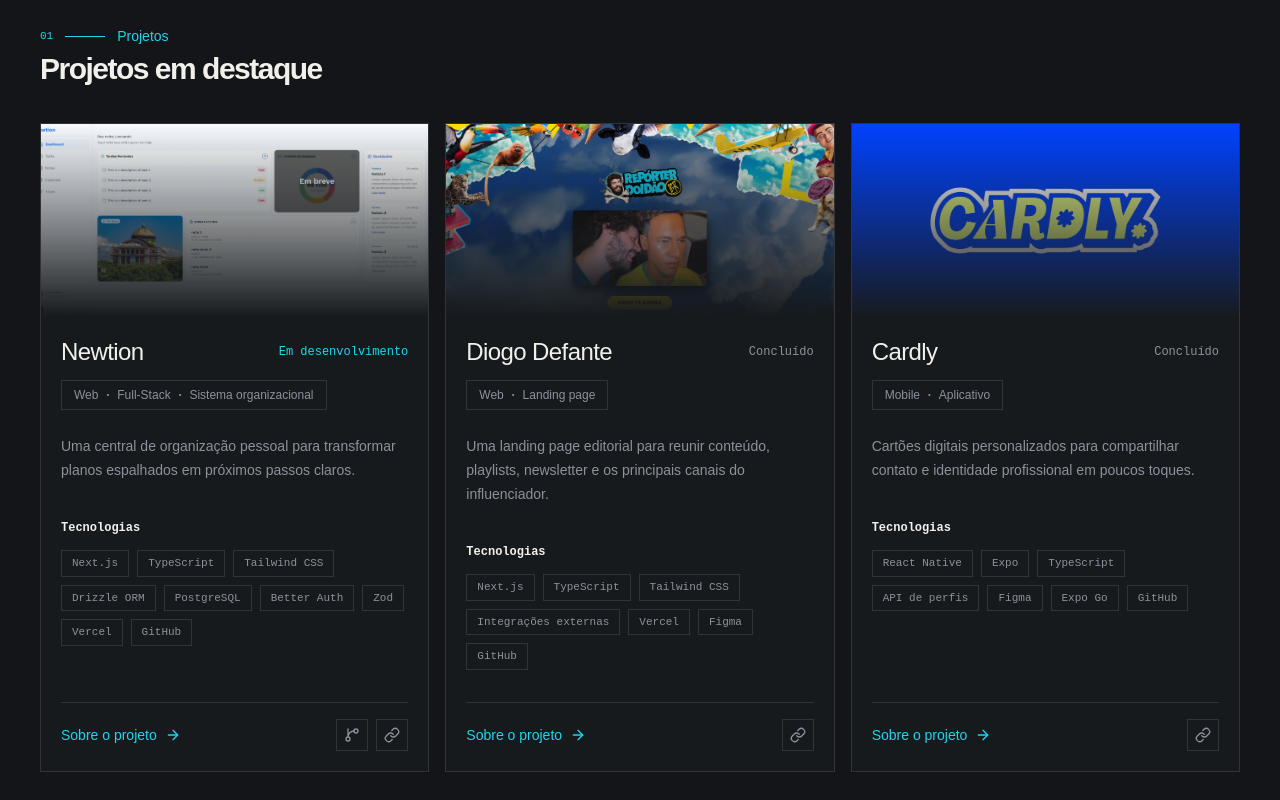
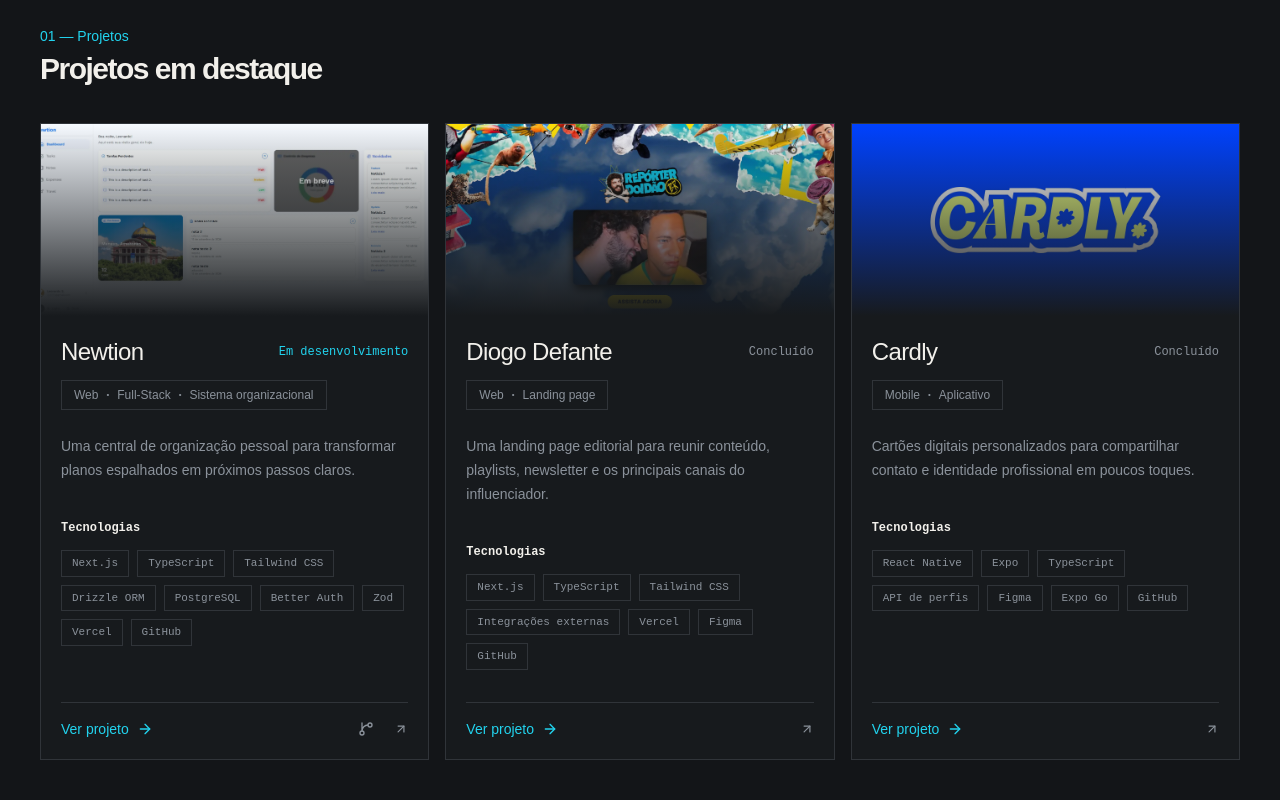
Before and after one commit to leonardonasc/portfolio, a React (Vite) app: page / in a window 1280 px wide. Shown: the part 840-1640 px from the top of the page. Built offline with nearby package versions, Linux system fonts and the light colour scheme.

Commit message:
fix: load

```diff
--- a/src/components/projects.tsx
+++ b/src/components/projects.tsx
@@ -1,4 +1,4 @@
-import { ArrowRight, GitBranch, LinkIcon } from "lucide-react";
+import { ArrowRight, ArrowUpRight, GitBranch } from "lucide-react";
 import { Link } from "react-router-dom";
 import Title from "./title";
 import { projects } from "../data/projects";
@@ -6,12 +6,12 @@
 export default function Projects() {
     return (
         <section className="flex w-full flex-col gap-8">
-            <Title title="Projetos em destaque" subtitle="Projetos" number='01' />
+            <Title title="Projetos em destaque" subtitle="01 — Projetos" />
             <div className="grid w-full grid-cols-1 gap-4 md:grid-cols-2 xl:grid-cols-3">
                 {projects.map((project) => (
                     <Link key={project.id} to={`/projects/${project.slug}`} className="group relative flex min-h-[460px] flex-col overflow-hidden border border-border bg-foreground p-5 transition-colors duration-300 hover:border-accent">
-                        <div className="absolute inset-x-0 top-0 h-[calc(12rem+1px)] overflow-hidden">
-                            <img src={project.image} alt={`Imagem do projeto ${project.title}`} loading="lazy" decoding="async" width="1280" height="640" className="block h-full w-full bg-foreground object-cover transition duration-700 ease-out group-hover:scale-105" />
+                        <div className="absolute inset-x-0 top-0 h-48 overflow-hidden">
+                            <img src={project.image} alt={`Imagem do projeto ${project.title}`} className="h-full w-full object-cover transition duration-700 ease-out group-hover:scale-105" />
                             <div className="absolute inset-0 bg-gradient-to-b from-transparent to-foreground" />
                         </div>
                         <div className="relative z-10 mt-44 flex flex-1 flex-col">
@@ -29,38 +29,11 @@
                             </div>
                         </div>
                         <footer className="relative z-10 mt-8 flex items-center justify-between border-t border-border pt-4">
-                            <span className="group flex items-center gap-2 text-sm font-medium text-accent">
-                                Sobre o projeto
-                                <ArrowRight className="size-4 transition-transform duration-300 group-hover:translate-x-1" />
+                            <span className="flex items-center gap-2 text-sm text-accent">Ver projeto <ArrowRight className="size-4 transition-transform group-hover:translate-x-1" /></span>
+                            <span className="flex items-center gap-5">
+                                {project.repo && <a href={project.repo} target="_blank" rel="noopener noreferrer" onClick={(event) => event.stopPropagation()} className="text-muted hover:text-accent" aria-label={`Repositório de ${project.title}`}><GitBranch className="size-4" /></a>}
+                                {project.demo && <a href={project.demo} target="_blank" rel="noopener noreferrer" onClick={(event) => event.stopPropagation()} className="text-muted hover:text-accent" aria-label={`Demo de ${project.title}`}><ArrowUpRight className="size-3.5" /></a>}
                             </span>
-
-                            <div className="flex items-center gap-2">
-                                {project.repo && (
-                                    <a
-                                        href={project.repo}
-                                        target="_blank"
-                                        rel="noopener noreferrer"
-                                        onClick={(event) => event.stopPropagation()}
-                                        className="flex size-8 items-center justify-center border border-border text-muted transition-all duration-200 hover:border-accent hover:text-accent"
-                                        aria-label={`Repositório de ${project.title}`}
-                                    >
-                                        <GitBranch className="size-4" />
-                                    </a>
-                                )}
-
-                                {project.demo && (
-                                    <a
-                                        href={project.demo}
-                                        target="_blank"
-                                        rel="noopener noreferrer"
-                                        onClick={(event) => event.stopPropagation()}
-                                        className="flex size-8 items-center justify-center border border-border text-muted transition-all duration-200 hover:border-accent hover:text-accent"
-                                        aria-label={`Demo de ${project.title}`}
-                                    >
-                                        <LinkIcon className="size-4" />
-                                    </a>
-                                )}
-                            </div>
                         </footer>
                     </Link>
                 ))}
--- a/src/pages/home.tsx
+++ b/src/pages/home.tsx
@@ -52,11 +52,9 @@
                     id="projects"
                     className={sections}
                 >
-                    <ScrollReveal>
-                        <div className="mx-auto w-full max-w-7xl px-5 md:px-8 xl:px-10">
-                            <Projects />
-                        </div>
-                    </ScrollReveal>
+                    <div className="mx-auto w-full max-w-7xl px-5 md:px-8 xl:px-10">
+                        <Projects />
+                    </div>
                 </section>
 
                 {/* 03 — Experiência */}
```
